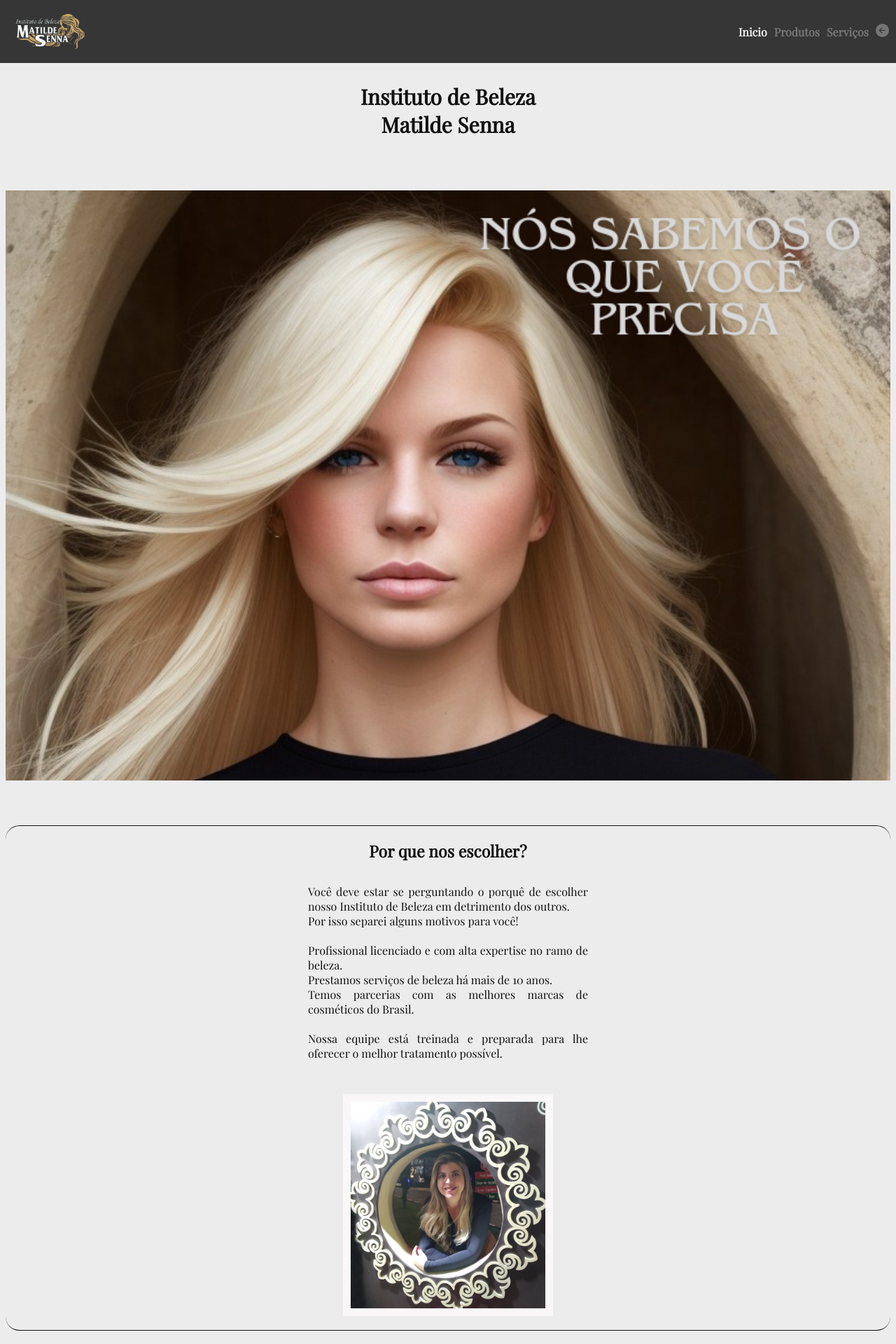
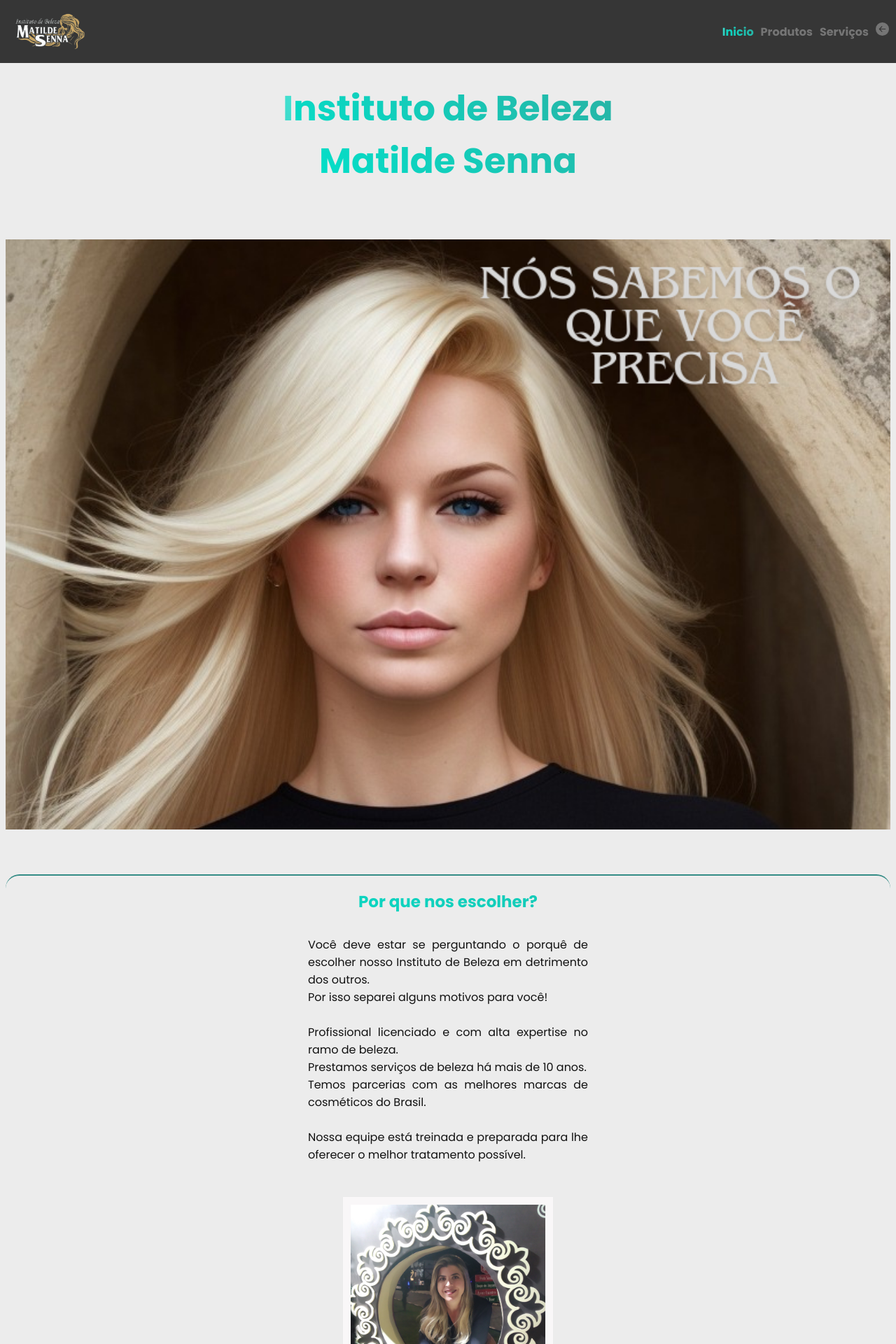
Before and after one commit to JoaoPGOS/IBMS, a Flask app: page / in a window 1280 px wide. Shown: the top 1920 px of the page at 70% size. Run offline with Flask 3, Linux system fonts and the light colour scheme.

Commit message:
big style update

```diff
--- a/static/css/style.css
+++ b/static/css/style.css
@@ -1,5 +1,6 @@
+
 *{
-    font-family: 'Playfair Display', serif;
+    font-family: "Poppins", sans-serif;
     font-size: 12px;
 }
 :root{
@@ -11,15 +12,13 @@
     --color-3:#111;
     --color-text:#757575;
     --color-navbar:#363636;
-    --color-blue_1:#3F448C;
-    --color-blue_2:#7178df;
-    --color-blue_3:#bbbeef;
-
-
+    --color-blue_1:#005954;
+    --color-blue_2:#338b85;
+    --color-blue_3:#d5ffff;
 }
 
 body{
-    background-color: var(--color-bc);
+background-color: var(--color-1);
 }
 
 .navbar{
@@ -53,10 +52,21 @@ body{
 }
 .navbar a:hover{
     transition: .5s;
-    color: var(--color-2);
+    background: linear-gradient(45deg,#00E3CC,#32A89C,#009688,#44E3D3);
+    background-size: 400% 100%;
+    animation: degretitle 10s linear infinite alternate;
+
+    -webkit-background-clip: text;
+    -webkit-text-fill-color: transparent;
 }
 .active{
-    color: var(--color-2) !important;
+
+    background: linear-gradient(45deg,#00E3CC,#32A89C,#009688,#44E3D3);
+    background-size: 400% 100%;
+    animation: degretitle 10s linear infinite alternate;
+
+    -webkit-background-clip: text;
+    -webkit-text-fill-color: transparent;
 }
 .sideimages div{
     border-radius: 20px;
@@ -154,11 +176,17 @@ body::-webkit-scrollbar-thumb {
 }
 
 .container .title{
-    font-family: 'Playfair Display', serif;
+    font-family: "Poppins", sans-serif;
     font-size: 23px;
     color: var(--color-primary);
     font-weight: bold;
     text-align: center;
+    background: linear-gradient(45deg,#00E3CC,#32A89C,#009688,#44E3D3);
+    background-size: 400% 100%;
+    animation: degretitle 10s linear infinite alternate;
+
+    -webkit-background-clip: text;
+    -webkit-text-fill-color: transparent;
 }
 
 .container .content{
@@ -200,8 +228,8 @@ body::-webkit-scrollbar-thumb {
     gap: 1rem;
     flex-direction: column;
     /* background-color: var(--color-3); */
-    border-top:1.5px solid var(--color-3);
-    border-bottom: 1.5px solid var(--color-3);
+    border-top:2px solid var(--color-blue_2);
+    border-bottom: 2px solid var(--color-blue_2);
     padding: 20px;
     border-radius: 20px;
     color: var(--color-primary);
@@ -285,16 +313,31 @@ body::-webkit-scrollbar-thumb {
 
 
 #title{
-    font-family: 'Playfair Display', serif;
-    font-size: 30px;
+    font-family: "Poppins", sans-serif;
+    font-size: 50px;
     color: var(--color-primary);
     width: fit-content;
     border-radius: 10px;
     padding: 10px;
     display: flex;
     align-self: center;
-    width: 270px;
+    width: 500px;
+    background: linear-gradient(45deg,#00E3CC,#32A89C,#009688,#44E3D3);
+    background-size: 400% 100%;
+    animation: degretitle 10s linear infinite alternate;
 
+    -webkit-background-clip: text;
+    -webkit-text-fill-color: transparent;
+}
+
+@keyframes degretitle {
+    0%{
+        background-position-x: 0%;
+    }
+
+    100%{
+        background-position: 400%;
+    }
 }
 
 .caixa{
@@ -431,11 +474,17 @@ body::-webkit-scrollbar-thumb {
 
 }
 .title{
-    font-family: 'Playfair Display', serif;
+    font-family: "Poppins", sans-serif;
     font-size: 23px;
     color: var(--color-primary);
-    font-weight: bold;
+    font-weight: bolder;
     text-align: center;
+    background: linear-gradient(45deg,#00E3CC,#32A89C,#009688,#44E3D3);
+    background-size: 400% 100%;
+    animation: degretitle 10s linear infinite alternate;
+
+    -webkit-background-clip: text;
+    -webkit-text-fill-color: transparent;
 }
 
 @media only screen and (min-width: 800px) {
--- a/static/js/script_produtos.js
+++ b/static/js/script_produtos.js
@@ -115,7 +115,7 @@ function filtroProhair(){
         }
     }
     document.getElementById('fluence_bt').style.border = 'none'
-    document.getElementById('pro_hair').style.border = '2px green solid'
+    document.getElementById('pro_hair').style.border = '2px var(--color-blue_2) solid'
     document.getElementById('nuance_bt').style.border = 'none'
 }
 
@@ -141,7 +141,7 @@ function filtroFluence(){
         }
     }
 
-    document.getElementById('fluence_bt').style.border = '2px green solid'
+    document.getElementById('fluence_bt').style.border = '2px var(--color-blue_2) solid'
     document.getElementById('nuance_bt').style.border = 'none'
     document.getElementById('pro_hair').style.border = 'none'
 }
@@ -168,7 +168,7 @@ function filtroNuance(){
         }
     }
     document.getElementById('pro_hair').style.border = 'none'
-    document.getElementById('nuance_bt').style.border = '2px green solid'
+    document.getElementById('nuance_bt').style.border = '2px var(--color-blue_2) solid'
     document.getElementById('fluence_bt').style.border = 'none'
 }
 
--- a/templates/index.html
+++ b/templates/index.html
@@ -6,13 +6,7 @@
     <link rel="stylesheet" href="/static/css/style.css">
     <link rel="preconnect" href="https://fonts.googleapis.com">
     <link rel="preconnect" href="https://fonts.gstatic.com" crossorigin>
-    <link href="https://fonts.googleapis.com/css2?family=Poppins:wght@100&display=swap" rel="stylesheet">
-    <link rel="preconnect" href="https://fonts.googleapis.com">
-    <link rel="preconnect" href="https://fonts.gstatic.com" crossorigin>
-    <link href="https://fonts.googleapis.com/css2?family=Poppins:wght@300&display=swap" rel="stylesheet">
-    <link rel="preconnect" href="https://fonts.googleapis.com">
-    <link rel="preconnect" href="https://fonts.gstatic.com" crossorigin>
-    <link href="https://fonts.googleapis.com/css2?family=Playfair+Display&display=swap" rel="stylesheet">
+    <link href="https://fonts.googleapis.com/css2?family=Poppins:ital,wght@0,100;0,200;0,300;0,400;0,500;0,600;0,700;0,800;0,900;1,100;1,200;1,300;1,400;1,500;1,600;1,700;1,800;1,900&display=swap" rel="stylesheet">
     <title>Home</title>
 </head>
 <body>
@@ -98,7 +92,11 @@
                 </svg></a></p>
                 <p>Localização: Rua Mario Mascarenhas, nº456 - Canaã, Paraopeba</p>
                 <iframe src="https://www.google.com/maps/embed?pb=!1m18!1m12!1m3!1d3766.014174678342!2d-44.40552252577382!3d-19.28174978196562!2m3!1f0!2f0!3f0!3m2!1i1024!2i768!4f13.1!3m3!1m2!1s0xa7b5335548aacd%3A0x14f1ab20e68ef108!2sInstituto%20de%20beleza%20Matilde%20Senna!5e0!3m2!1spt-BR!2sbr!4v1703771799465!5m2!1spt-BR!2sbr" width="600" height="450" style="border:0;" allowfullscreen="" loading="lazy" referrerpolicy="no-referrer-when-downgrade"></iframe>
-                <p style="font-size: 30px;">Orçamentos e agendamentos são feitos unicamente via whatsapp.</p>
+                <p style="font-size: 30px; background: linear-gradient(45deg,#00E3CC,#32A89C,#009688,#44E3D3);
+                background-size: 400% 100%;
+                animation: degretitle 10s linear infinite alternate;
+                -webkit-background-clip: text;
+                -webkit-text-fill-color: transparent;">Orçamentos e agendamentos são feitos unicamente via whatsapp.</p>
                 <p>Desenvolvedor do site: João Pedro G. Oliveira Silva<br>
             Contato: <a href="https://wa.me/5538999994246" style="color: green; text-decoration: none;">Whatsapp <svg xmlns="http://www.w3.org/2000/svg" width="16" height="16" fill="currentColor" class="bi bi-whatsapp" viewBox="0 0 16 16">
                 <path d="M13.601 2.326A7.854 7.854 0 0 0 7.994 0C3.627 0 .068 3.558.064 7.926c0 1.399.366 2.76 1.057 3.965L0 16l4.204-1.102a7.933 7.933 0 0 0 3.79.965h.004c4.368 0 7.926-3.558 7.93-7.93A7.898 7.898 0 0 0 13.6 2.326zM7.994 14.521a6.573 6.573 0 0 1-3.356-.92l-.24-.144-2.494.654.666-2.433-.156-.251a6.56 6.56 0 0 1-1.007-3.505c0-3.626 2.957-6.584 6.591-6.584a6.56 6.56 0 0 1 4.66 1.931 6.557 6.557 0 0 1 1.928 4.66c-.004 3.639-2.961 6.592-6.592 6.592zm3.615-4.934c-.197-.099-1.17-.578-1.353-.646-.182-.065-.315-.099-.445.099-.133.197-.513.646-.627.775-.114.133-.232.148-.43.05-.197-.1-.836-.308-1.592-.985-.59-.525-.985-1.175-1.103-1.372-.114-.198-.011-.304.088-.403.087-.088.197-.232.296-.346.1-.114.133-.198.198-.33.065-.134.034-.248-.015-.347-.05-.099-.445-1.076-.612-1.47-.16-.389-.323-.335-.445-.34-.114-.007-.247-.007-.38-.007a.729.729 0 0 0-.529.247c-.182.198-.691.677-.691 1.654 0 .977.71 1.916.81 2.049.098.133 1.394 2.132 3.383 2.992.47.205.84.326 1.129.418.475.152.904.129 1.246.08.38-.058 1.171-.48 1.338-.943.164-.464.164-.86.114-.943-.049-.084-.182-.133-.38-.232z"/>
```
Also changed, not shown: other parts of static/css/style.css (+30 -6 lines), templates/atualizarbase.html (+1 -7 lines), templates/contatos.html (+1 -7 lines), templates/dicas.html (+3 -9 lines), templates/downloads.html (+1 -7 lines), templates/galeria.html (+3 -9 lines), templates/inseregaleria.html (+1 -7 lines), templates/produtos.html (+1 -7 lines), templates/servicos.html (+1 -7 lines), templates/video.html (+1 -7 lines).
